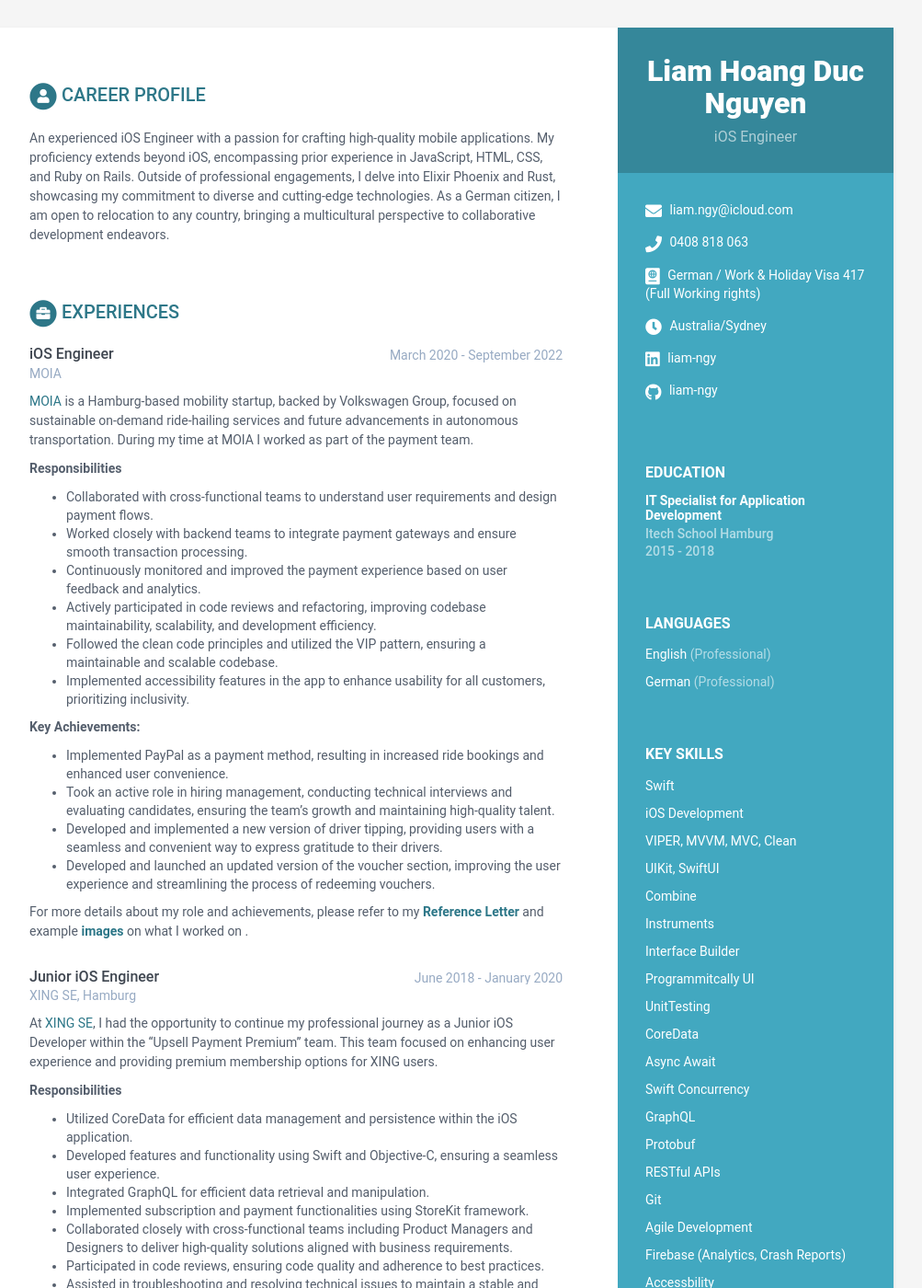
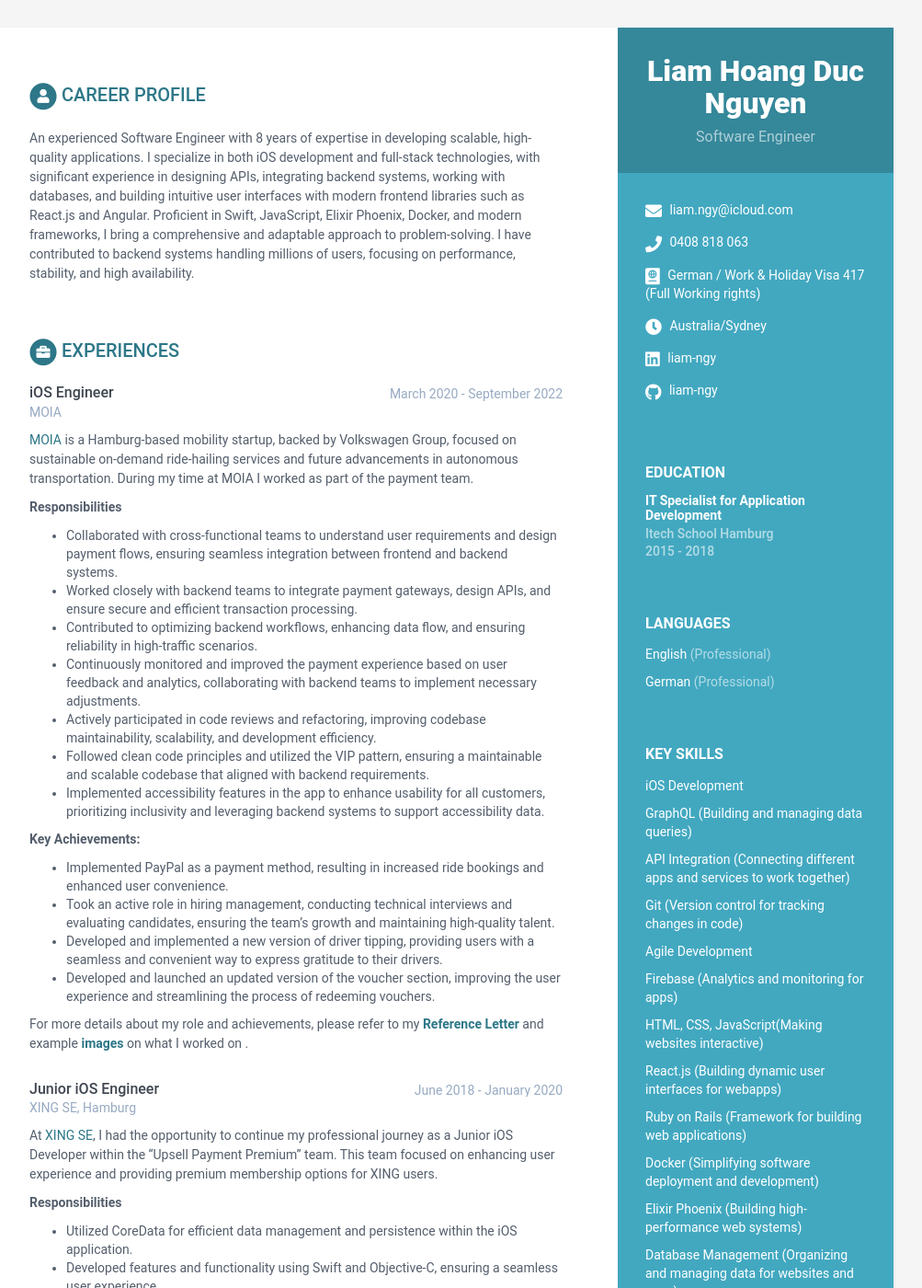
Before and after one commit to liam-ngy/liam-ngy.github.io, a Jekyll site: the page built from index.html, in a window 1280 px wide and 1400 px high. Shown: the whole window at 92% size, without its empty margins (168-1171 px from the left). Built offline with Jekyll 4.4.1, drawn with Linux system fonts in a browser that asks for light colours; some of the changed text lies outside the part shown.

Commit message:
Update cv for fullstck

```diff
--- a/_data/data.yml
+++ b/_data/data.yml
@@ -8,7 +8,7 @@ sidebar:
 
     # Profile information
     name: Liam Hoang Duc Nguyen
-    tagline: iOS Engineer
+    tagline: Software Engineer
     # avatar: profile.png  #place a 100x100 picture inside /assets/images/ folder and provide the name of the file below
 
     # Sidebar links
@@ -33,33 +33,24 @@ sidebar:
     interests:
       title: Key Skills
       info:
-        - item: Swift
         - item: iOS Development
-        - item: VIPER, MVVM, MVC, Clean
-        - item: UIKit, SwiftUI
-        - item: Combine
-        - item: Instruments
-        - item: Interface Builder
-        - item: Programmitcally UI
-        - item: UnitTesting
-        - item: CoreData
-        - item: Async Await
-        - item: Swift Concurrency
-        - item: GraphQL
-        - item: Protobuf
-        - item: RESTful APIs
-        - item: Git
+        - item: GraphQL (Building and managing data queries)
+        - item: API Integration (Connecting different apps and services to work together)
+        - item: Git (Version control for tracking changes in code)
         - item: Agile Development
-        - item: Firebase (Analytics, Crash Reports)
-        - item: Accessbility
-
-
+        - item: Firebase (Analytics and monitoring for apps)
+        - item: HTML, CSS, JavaScript(Making websites interactive)
+        - item: React.js (Building dynamic user interfaces for webapps)
+        - item: Ruby on Rails (Framework for building web applications)
+        - item: Docker (Simplifying software deployment and development)
+        - item: Elixir Phoenix (Building high-performance web systems)
+        - item: Database Management (Organizing and managing data for websites and apps)
 
 
 career-profile:
     title: Career Profile
     summary: |
-      An experienced iOS Engineer with a passion for crafting high-quality mobile applications. My proficiency extends beyond iOS, encompassing prior experience in JavaScript, HTML, CSS, and Ruby on Rails. Outside of professional engagements, I delve into Elixir Phoenix and Rust, showcasing my commitment to diverse and cutting-edge technologies. As a German citizen, I am open to relocation to any country, bringing a multicultural perspective to collaborative development endeavors.
+      An experienced Software Engineer with 8 years of expertise in developing scalable, high-quality applications. I specialize in both iOS development and full-stack technologies, with significant experience in designing APIs, integrating backend systems, working with databases, and building intuitive user interfaces with modern frontend libraries such as React.js and Angular. Proficient in Swift, JavaScript, Elixir Phoenix, Docker, and modern frameworks, I bring a comprehensive and adaptable approach to problem-solving. I have contributed to backend systems handling millions of users, focusing on performance, stability, and high availability.
 
 education:
     title: Education
@@ -84,12 +75,13 @@ experiences:
           and future advancements in autonomous transportation. During my time at MOIA I worked as part of the payment team.
 
           **Responsibilities**
-          - Collaborated with cross-functional teams to understand user requirements and design payment flows.
-          - Worked closely with backend teams to integrate payment gateways and ensure smooth transaction processing.
-          - Continuously monitored and improved the payment experience based on user feedback and analytics.
+          - Collaborated with cross-functional teams to understand user requirements and design payment flows, ensuring seamless integration between frontend and backend systems.
+          - Worked closely with backend teams to integrate payment gateways, design APIs, and ensure secure and efficient transaction processing.
+          - Contributed to optimizing backend workflows, enhancing data flow, and ensuring reliability in high-traffic scenarios.
+          - Continuously monitored and improved the payment experience based on user feedback and analytics, collaborating with backend teams to implement necessary adjustments.
           - Actively participated in code reviews and refactoring, improving codebase maintainability, scalability, and development efficiency.
-          - Followed the clean code principles and utilized the VIP pattern, ensuring a maintainable and scalable codebase.
-          - Implemented accessibility features in the app to enhance usability for all customers, prioritizing inclusivity.
+          - Followed clean code principles and utilized the VIP pattern, ensuring a maintainable and scalable codebase that aligned with backend requirements.
+          - Implemented accessibility features in the app to enhance usability for all customers, prioritizing inclusivity and leveraging backend systems to support accessibility data.
 
 
           **Key Achievements:**
@@ -132,16 +124,14 @@ experiences:
         company: XING SE, Hamburg
         details: |
 
-          During my apprenticeship at XING, a leading professional networking platform with over 12 million (at that time) users,
-          I gained valuable experience in various areas of software development and IT operations.
+          During my apprenticeship at XING, a leading professional networking platform with over 12 million users at the time, I gained extensive experience in software development and IT operations, excelling in both backend and frontend technologies. This role provided me with a comprehensive understanding of full-stack development, from building robust server-side systems to creating dynamic and responsive user interfaces.
 
           **Responsibilities**
             - Web Development: Worked on JavaScript (React.js) projects, contributing to the development of responsive user interfaces.
-            - Backend Development: Acquired skills in Ruby on Rails for building robust and scalable web applications.
+            - Backend Development: Gained in-depth experience in Ruby on Rails, building and optimizing robust and scalable backend systems that support millions of users. Contributed to the design and implementation of APIs and database integrations to enhance platform functionality.
             - iOS Development: Participated in iOS app development, gaining hands-on experience in creating high-quality mobile applications.
             - Software Testing: Collaborated with the testing team to perform comprehensive software testing, ensuring the quality and reliability of the developed applications.
             - Internal IT: Assisted in resolving technical issues and providing support to ensure smooth IT operations. (Selenium, Calabash, Appium)
-            - Software Architecture: Collaborated with the architecture team to understand and contribute to scalable software solutions (Python).
 
       - role: Frontend Developer & Screen Designer
         time: 2015 (6 months)
@@ -155,8 +145,11 @@ experiences:
         time: 2014 (5 months)
         company: This is DMG!, Hannover
         details: |
-          - Acquired a solid foundation in HTML, CSS (including SASS), and JavaScript during an internship in frontend development.
-# projects:
+          - Gained a solid foundation in full-stack web development, including Ruby on Rails, HTML, CSS (with SASS), JavaScript, and backend technologies during the internship.
+          - Developed both frontend (user interfaces) and backend (server-side logic) components of applications, ensuring seamless integration between them using Ruby on Rails.
+          - Collaborated on creating responsive and dynamic web applications, understanding both user-facing and server-side functionality.
+
+  # projects:
 #     title: Side Projects
 #     intro: >
 #     assignments:
```
